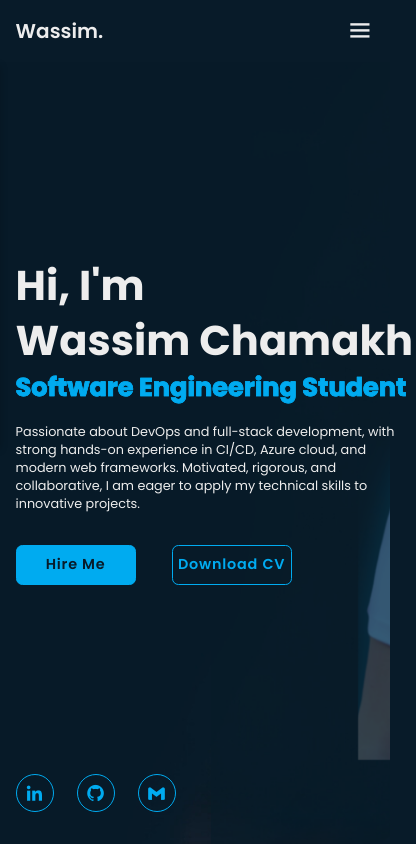
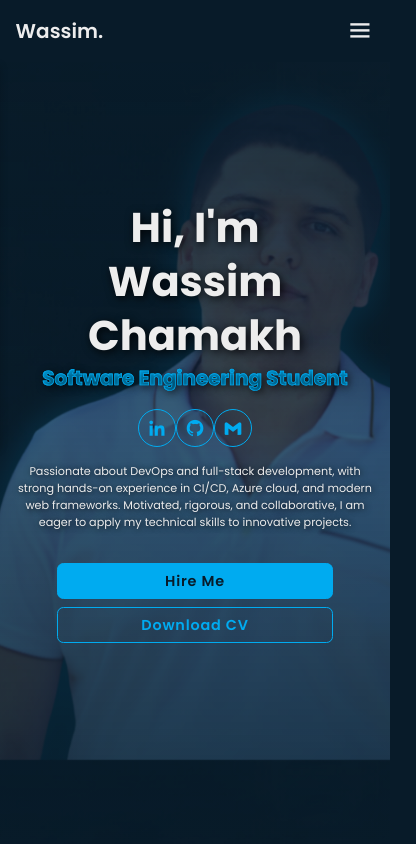
Before and after one commit to wassimchamakh/wassimchamakh.github.io, a plain HTML site: page index.html in a window 390 px wide. Shown: the top 844 px of the page, 416 px wide, since content can reach past the window. Drawn offline with nearby package versions, Linux system fonts and the light colour scheme.

Commit message:
add all files

```diff
--- a/css/styles.css
+++ b/css/styles.css
@@ -207,11 +207,11 @@ section {
 }
 
 .home-sci {
-    position: absolute;
-    bottom: 4rem;
+    position: relative;
     width: 170px;
     display: flex;
     justify-content: space-between;
+    margin: 1rem 0;
 }
 
 .home-sci a {
@@ -1012,10 +1012,71 @@ span {
         transition-delay: .25s;
     }
 
+    .home {
+        padding: 0 4%;
+        background: url('../images/home1.png') no-repeat;
+        background-position: center;
+        background-size: cover;
+        position: relative;
+        justify-content: center;
+        text-align: center;
+    }
+
+    .home::before {
+        content: '';
+        position: absolute;
+        top: 0;
+        left: 0;
+        width: 100%;
+        height: 100%;
+        background: linear-gradient(to right, rgba(8, 27, 41, 0.95) 0%, rgba(8, 27, 41, 0.7) 50%, rgba(8, 27, 41, 0.4) 100%);
+        z-index: 1;
+    }
+
+    .home-content {
+        max-width: 100%;
+        position: relative;
+        z-index: 2;
+        display: flex;
+        flex-direction: column;
+        align-items: center;
+    }
+
+    .home-content h1 {
+        font-size: 5rem;
+        text-shadow: 2px 2px 8px rgba(0, 0, 0, 0.8);
+    }
+
+    .home-content .text-animate h3 {
+        font-size: 2.8rem;
+        text-shadow: 2px 2px 6px rgba(0, 0, 0, 0.8);
+    }
+
+    .home-content p {
+        text-shadow: 1px 1px 4px rgba(0, 0, 0, 0.8);
+        text-align: center;
+    }
+
+    .btn-box {
+        width: 100%;
+        max-width: 34.5rem;
+        position: relative;
+        z-index: 2;
+        justify-content: center;
+    }
+
+    .home-sci {
+        position: relative;
+        bottom: auto;
+        z-index: 2;
+        width: 170px;
+        display: flex;
+        justify-content: center;
+        margin: 1rem auto 0;
+    }
+
     .home-imgHover {
-        pointer-events: none;
-        background: var(--bg-color);
-        opacity: .6;
+        display: none;
     }
 
 }
@@ -1025,13 +1086,92 @@ span {
         font-size: 50%;
     }
 
+    .home {
+        background: url('../images/home1.png') no-repeat;
+        background-size: cover;
+        background-position: center;
+        position: relative;
+        justify-content: center;
+        text-align: center;
+    }
+
+    .home::before {
+        content: '';
+        position: absolute;
+        top: 0;
+        left: 0;
+        width: 100%;
+        height: 100%;
+        background: linear-gradient(to bottom, rgba(8, 27, 41, 0.85) 0%, rgba(8, 27, 41, 0.6) 50%, rgba(8, 27, 41, 0.85) 100%);
+        z-index: 1;
+    }
+
+    .home-content {
+        position: relative;
+        z-index: 2;
+        display: flex;
+        flex-direction: column;
+        align-items: center;
+    }
+
     .home-content h1 {
         display: flex;
         flex-direction: column;
+        font-size: 4.5rem;
+        text-shadow: 2px 2px 10px rgba(0, 0, 0, 0.9);
+    }
+
+    .home-content .text-animate {
+        width: 100%;
+        max-width: 100%;
+        display: flex;
+        justify-content: center;
+        margin-bottom: 0;
+    }
+
+    .home-content .text-animate h3 {
+        font-size: 2.5rem;
+        text-shadow: 2px 2px 8px rgba(0, 0, 0, 0.9);
+    }
+
+    .home-sci {
+        position: relative;
+        bottom: auto;
+        width: 160px;
+        margin: 1rem auto 0;
+        justify-content: center;
+    }
+
+    .home-content p {
+        font-size: 1.4rem;
+        text-shadow: 1px 1px 6px rgba(0, 0, 0, 0.9);
+        text-align: center;
+    }
+
+    .btn-box {
+        width: 100%;
+        flex-direction: column;
+        height: auto;
+        gap: 1rem;
+        position: relative;
+        z-index: 2;
+        justify-content: center;
+        align-items: center;
+    }
+
+    .btn-box .btn {
+        width: 100%;
+        height: 4.5rem;
     }
 
     .home-sci {
         width: 160px;
+        position: relative;
+        bottom: auto;
+        z-index: 2;
+        display: flex;
+        justify-content: center;
+        margin: 2rem auto 0;
     }
 
     .home-sci a {
--- a/index.html
+++ b/index.html
@@ -45,6 +45,12 @@
             <h3>Software Engineering Student</h3>
             <span class="animate" style="--i:3;"></span>
         </div>
+        <div class="home-sci">
+            <a href="https://www.linkedin.com/in/wassimchamakh" target="_blank"><i class='bx bxl-linkedin' ></i></a>
+            <a href="https://github.com/wassimchamakh" target="_blank"><i class='bx bxl-github' ></i></a>
+            <a href="mailto:chamakhwassim1@gmail.com" target="_blank"><i class='bx bxl-gmail'></i></a>
+            <span class="animate" style="--i:6;"></span>
+        </div>
      <p>Passionate about DevOps and full-stack development, with strong hands-on experience in CI/CD, Azure cloud, and modern web frameworks. Motivated, rigorous, and collaborative, I am eager to apply my technical skills to innovative projects.
         <span class="animate" style="--i:4;"></span>
      </p>
@@ -53,12 +59,6 @@
       <a href="WassimChamakh_CV1.pdf" download class="btn">Download CV</a>
       <span class="animate" style="--i:5;"></span>
      </div>
-     </div>
-     <div class="home-sci">
-        <a href="https://www.linkedin.com/in/wassimchamakh" target="_blank"><i class='bx bxl-linkedin' ></i></a>
-        <a href="https://github.com/wassimchamakh" target="_blank"><i class='bx bxl-github' ></i></a>
-        <a href="mailto:chamakhwassim1@gmail.com" target="_blank"><i class='bx bxl-gmail'></i></a>
-        <span class="animate" style="--i:6;"></span>
      </div>
 
      <div class="home-imgHover"></div>
@@ -467,7 +467,7 @@
             </div>
 
             <div class="footer-iconTop">
-                <a href="home"><i class='bx bx-up-arrow-alt'></i></a>
+                <a href="#home"><i class='bx bx-up-arrow-alt'></i></a>
             </div>
         </footer>
 
```
Also changed, not shown: images/home1.png (added).
